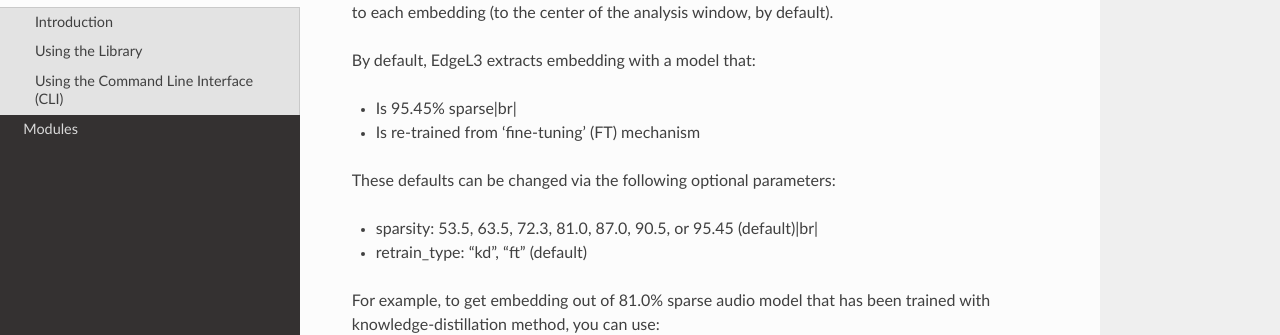
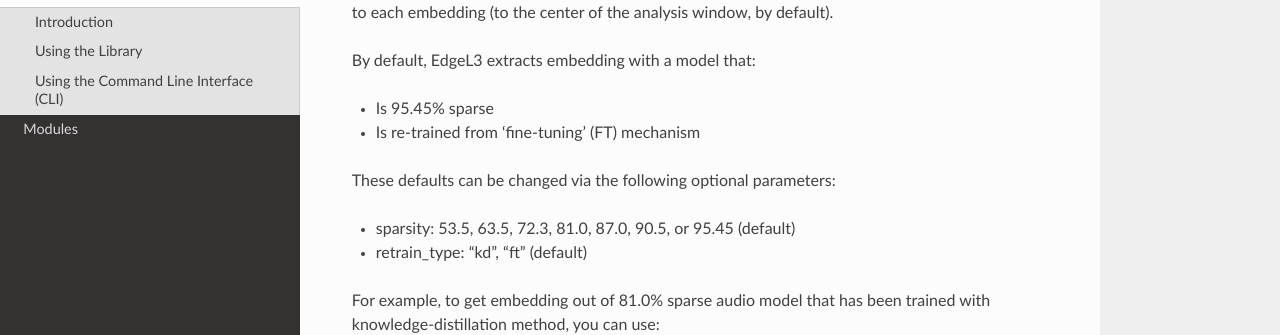
Before and after one commit to ksangeeta2429/edgel3, a Sphinx documentation site: the page built from docs/source/tutorial.rst, in a window 1280 px wide and 900 px high, scrolled down 512 px. Shown: the part 159-494 px from the top of the window. Built offline with Sphinx 7.4.7 and the Read the Docs theme 2.0.0, drawn with Linux system fonts in a browser that asks for light colours; the version number could not be read and is left out.

```diff
--- a/docs/source/tutorial.rst
+++ b/docs/source/tutorial.rst
@@ -29,13 +29,13 @@ The second object ``ts`` is a length-T numpy array containing timestamps corresp
 
 By default, EdgeL3 extracts embedding with a model that:
 
-* Is 95.45% sparse|br|
+* Is 95.45% sparse
 * Is re-trained from 'fine-tuning' (FT) mechanism
 
 
 These defaults can be changed via the following optional parameters:
 
-* sparsity:  53.5, 63.5, 72.3, 81.0, 87.0, 90.5, or 95.45 (default)|br|
+* sparsity:  53.5, 63.5, 72.3, 81.0, 87.0, 90.5, or 95.45 (default)
 * retrain_type: "kd", "ft" (default)
 
 For example, to get embedding out of 81.0% sparse audio model that has been trained with knowledge-distillation method, you can use:
```
